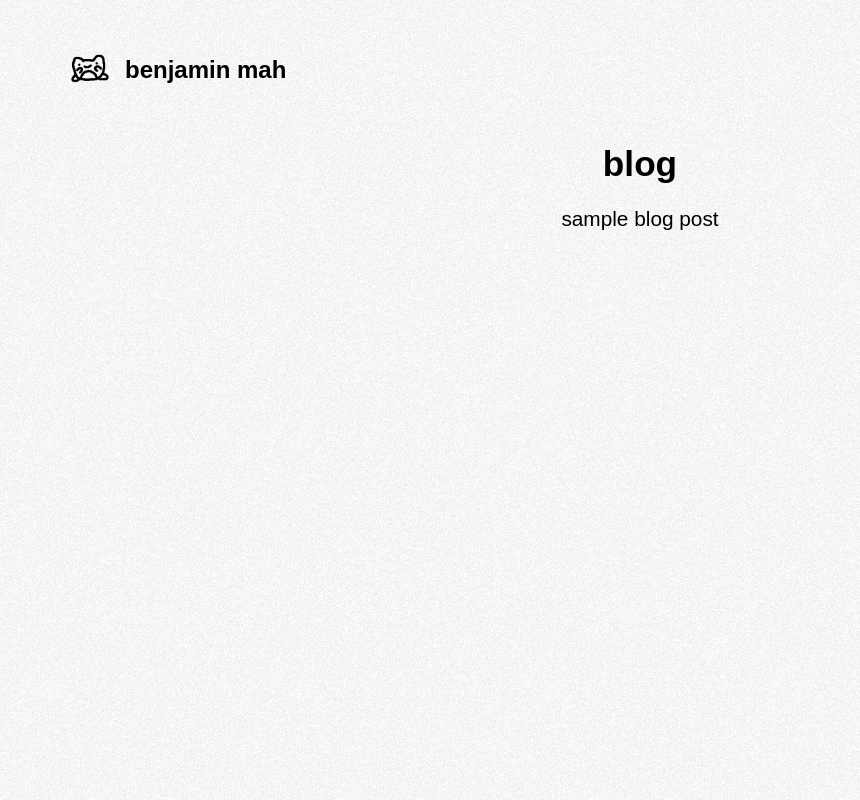
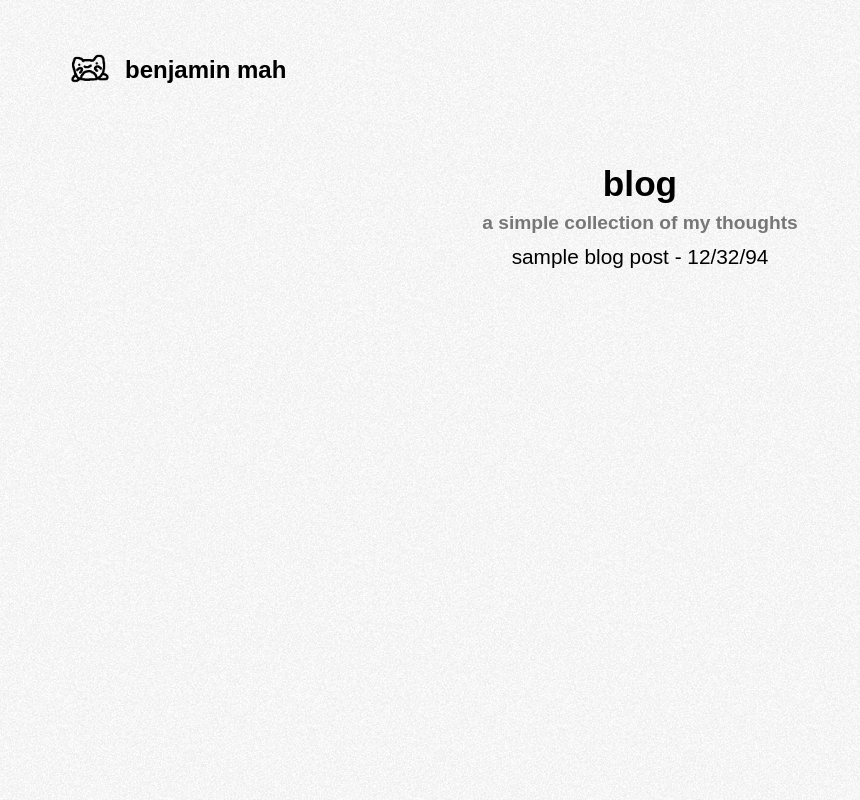
Before and after one commit to benjaminmah/personal-portfolio, a React (Create React App) app: page /blog in a window 1280 px wide. Shown: the whole page, without its empty margins (0-860 px from the left). Built offline with nearby package versions, Linux system fonts and the light colour scheme; a web font is replaced by a local one.

Commit message:
Fixed display issues with blog

```diff
--- a/public/blog/posts.json
+++ b/public/blog/posts.json
@@ -1,3 +1,3 @@
 [
-    { "id": "sample-blog-post", "title": "sample blog post" }
+    { "id": "sample-blog-post", "title": "sample blog post - 12/32/94" }
 ]
--- a/src/components/about.js
+++ b/src/components/about.js
@@ -8,7 +8,7 @@ const About = () => {
                 <div className="about-text">
                     <h1>about me</h1>
                     <p>hello! my name is Benjamin Mah and I'm a machine intelligence engineering student at the University of Toronto. I'm passionate about harnessing the potential of machine learning to create impactful solutions ...</p>
-                    <p>... but when I'm not on my computer, you can find me collecting records, producing music, or playing basketball.</p>
+                    <p>... but when I'm not on my computer, you can find me collecting records, producing music, or playing basketball :)</p>
                 </div>
                 <img src="/icons/me1.png" alt="me" className="about-image" />
             </div>
--- a/src/components/blog.js
+++ b/src/components/blog.js
@@ -17,6 +17,8 @@ const Blog = () => {
         <div className="main-content">
             <div className="blog">
                 <h1>blog</h1>
+                <h6>a simple collection of my thoughts</h6>
+                <div className="blog-menu-wrapper">
                     <ul className="blog-menu">
                         {posts.map((post, index) => (
                             <li key={index}>
@@ -26,6 +28,7 @@ const Blog = () => {
                     </ul>
                 </div>
             </div>
+        </div>
     );
 }
 
--- a/src/components/home.js
+++ b/src/components/home.js
@@ -12,7 +12,7 @@ const Home = () => {
         <div className="home">
             <h1>hi! i'm benjamin</h1>
             <p className="blurb">
-                (care for some music?)
+                dandelion - oohyo
                 <span className={`music-player ${isPlaying ? 'playing' : ''}`} onClick={togglePlayPause}>
                     <img src={isPlaying ? `${baseUrl}/icons/pause1.png` : `${baseUrl}/icons/play1.png`} alt="Music Player" className="music-icon" />
                 </span>
@@ -20,7 +20,7 @@ const Home = () => {
                     <img src={`${baseUrl}/icons/restart1.png`} alt="Restart Player" className="restart-icon" />
                 </span>
             </p>
-            <p className="blurb2">cheesin' - cautious clay</p>
+            <p className="blurb2">(care for some music?)</p>
             <nav>
                 <Link to="/about">about</Link>
                 <Link to="/blog">blog</Link>
--- a/src/styles/blog.css
+++ b/src/styles/blog.css
@@ -7,41 +7,52 @@ html, body {
     width: 100%;
     overflow-x: hidden;
     overflow-y: auto;
-    background: url('../../public/static.gif') repeat;
-    background-size: 250px 250px;
     font-family: 'Gaegu', sans-serif;
-    background-color: rgba(255, 255, 255, 0.925); /* Ensure this matches .main-content background */
 }
 
 body {
     display: flex;
     flex-direction: column;
+    background: url('../../public/static.gif') repeat;
+    background-size: 250px 250px;
+    background-color: rgba(255, 255, 255, 0.925);
+    position: relative;
 }
 
 .main-content {
     width: 100%;
-    background-color: rgba(255, 255, 255, 0.925);
     min-height: 100vh;
     flex: 1;
     box-sizing: border-box;
+    background-color: rgba(255, 255, 255, 0.925);
+    padding-bottom: 40px;
 }
 
-
 .blog {
-    padding-top: 120px;
+    padding-top: 140px;
     text-align: center;
+    padding-bottom: 40px;
 }
 
 .blog h1 {
     font-size: 2.2rem;
 }
 
+.blog-menu-wrapper {
+    display: flex;
+    justify-content: center;
+    margin-left: 100px;
+    margin-right: 100px;
+}
+
 .blog-menu {
     list-style: none;
     padding: 0;
+    margin: 0;
     font-family: 'Gaegu', sans-serif;
-    margin-left: 20px;
-    margin-right: 20px;
+    text-align: center;
+    max-width: 400px;
+    width: 100%;
 }
 
 .blog-menu li {
@@ -59,8 +70,8 @@ body {
     margin: 0 auto;
     text-align: left;
     padding-top: 120px;
-    padding-left: 20px;
-    padding-right: 20px;
+    padding-left: 50px;
+    padding-right: 50px;
 }
 
 .blog-post {
@@ -80,8 +91,15 @@ h2 {
     font-size: 1.5rem;
 }
 
-h3, h4, h5, h6, p {
-    font-size: 1.3rem;
+h3, h4, h5, p {
+    font-size: 1.2rem;
+}
+
+h6 {
+    font-size: 1.2rem;
+    margin-top: -15px;
+    margin-bottom: 1px;
+    color: rgb(119, 119, 119);
 }
 
 .back-button {
--- a/src/styles/home-icon.css
+++ b/src/styles/home-icon.css
@@ -51,7 +51,7 @@ html, body {
     }
 }
 
-@media (max-width: 400px) {
+@media (max-width: 450px) {
     .home-icon {
         left: 50%;
         transform: translateX(-58%);
```
Also changed, not shown: public/blog/sample-blog-post.md (+2 -2 lines), src/assets/fonts/sregs-serif.otf (deleted), 1 other file (tests, documents, lock files or other folders). Lines whose indentation alone changed are shown as unchanged.
